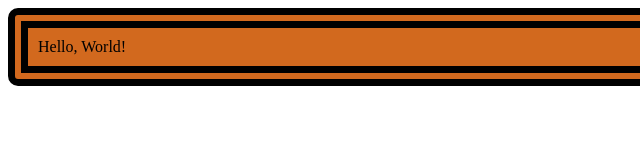
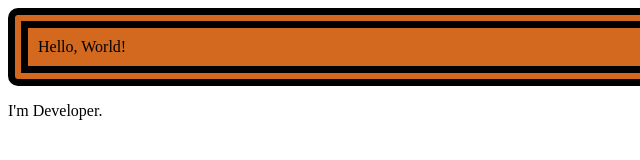
Before and after one commit to almushtaqSolve/Training, a plain HTML site: page index.html in a window 1280 px wide. Shown: the full height of the page, 0-640 px from the left. Drawn offline with Linux system fonts and the light colour scheme.

Commit message:
Small Update

```diff
--- a/index.html
+++ b/index.html
@@ -8,6 +8,7 @@
 </head>
 <body>
     <div>Hello, World!</div>
+    <p>I'm Developer.</p>
     <script src="js/script.js"></script>
 </body>
 </html>
```
